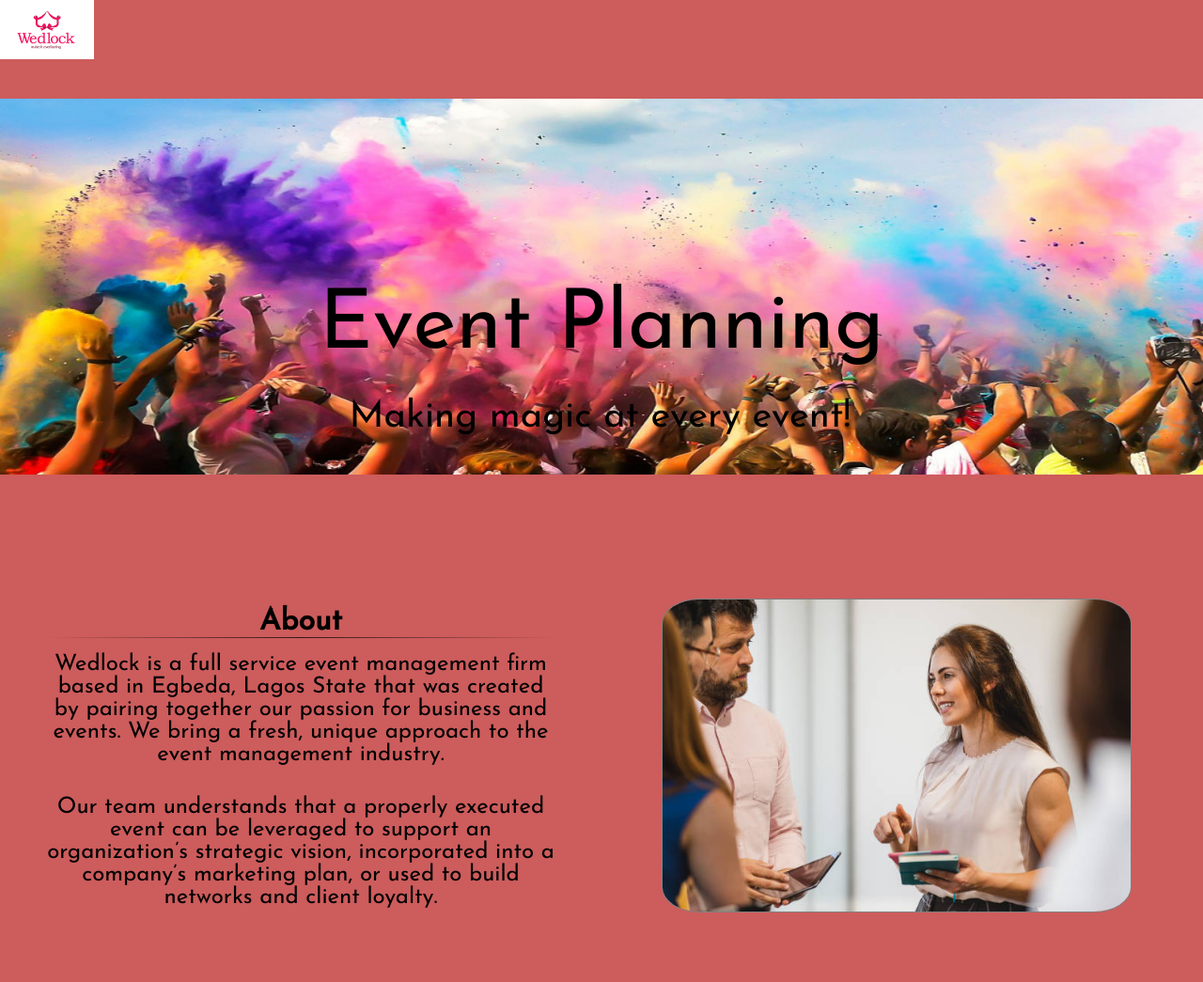
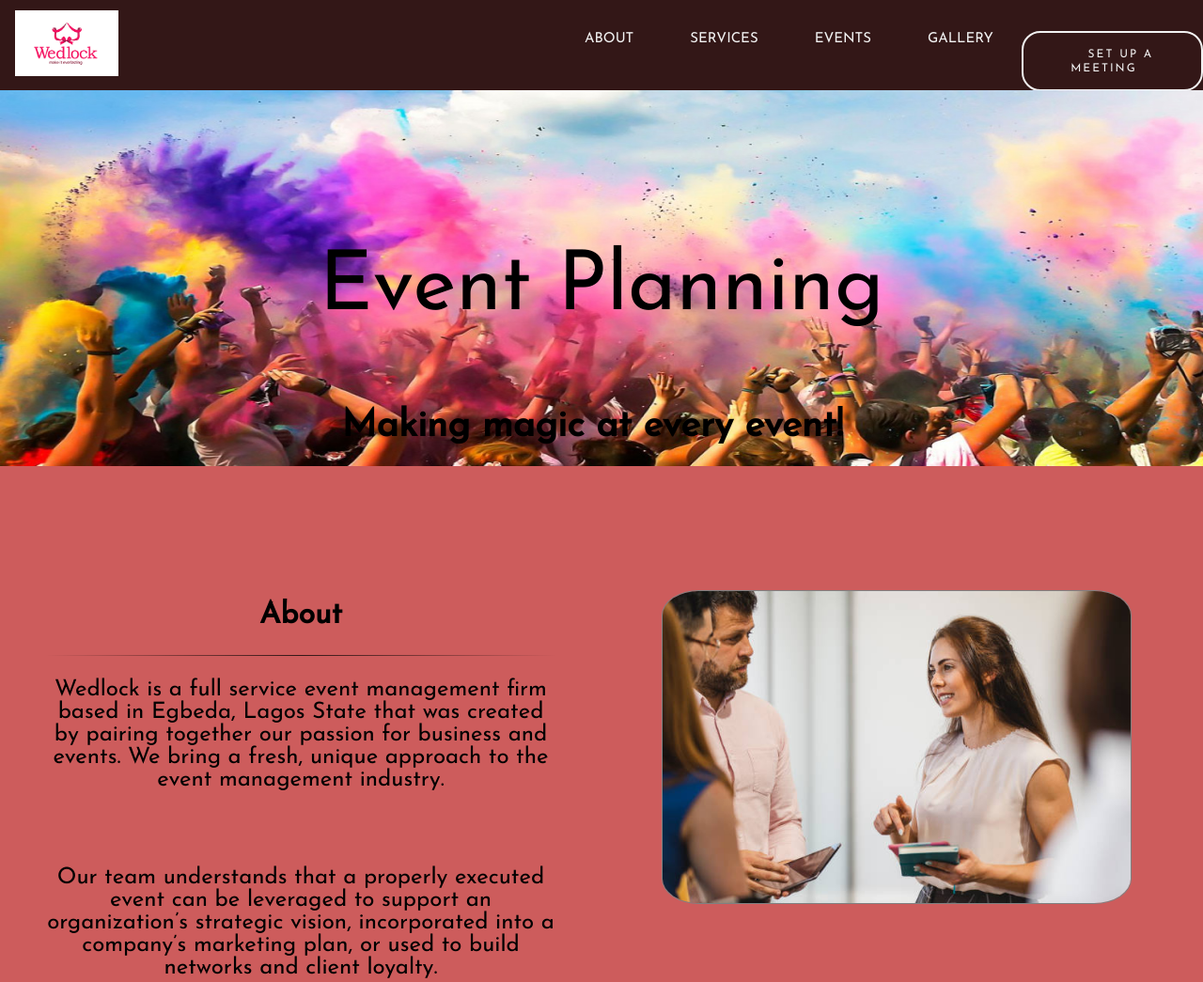
Before and after one commit to pereebi/Landing-Page, a plain HTML site: page index.html in a window 1280 px wide. Shown: the top 1045 px of the page at 94% size. Drawn offline with Linux system fonts and the light colour scheme.

Commit message:
updating the JavaScript

```diff
--- a/css/styles.css
+++ b/css/styles.css
@@ -1,12 +1,11 @@
 *{
     font-family: 'Josefin Sans', sans-serif;
-
-    margin: 0;
     box-sizing: border-box;
 }
 
 body{
     background-color: indianred;
+    margin: 0;
 }
 
 section{
@@ -19,6 +18,65 @@ hr{
 	height: 1px;
 	background-image: linear-gradient(to right, rgba(0, 0, 0, 0), rgba(0, 0, 0, 0.75), rgba(0, 0, 0, 0));
     margin-bottom: 1rem;
+}
+
+.nav-bar{
+    margin-top: 0%;
+    background-color: rgba(0, 0, 0, 0.75);
+    width: 100%;
+    height: 6rem;
+    display: flex;
+    justify-content: space-around;
+
+}
+
+.nav-logo{
+    align-self: center;
+    margin-left: 1rem;
+    flex: 35%;
+}
+
+#nav-menu{
+    display: flex;
+    flex: 50%;
+    margin-top: 50px;
+    list-style-type: none;
+    align-self: center;
+}
+
+.nav-list{
+    color: #f2f2f2;
+    text-align: center;
+    padding: 14px 30px;
+    text-decoration: none;
+    font-size: 15px;
+    cursor: pointer;
+    text-transform: uppercase;
+}
+
+.nav-list:hover{
+    color: rgb(206, 71, 71);
+}
+
+.nav-btn{
+    border: 2px solid #f2f2f2;
+    padding: 1em 0.5em;
+    border-radius: 20px;
+}
+
+.nav-btn:hover{
+    background-color: #f2f2f2;
+}
+
+.nav-btn a{
+    font-size: 12px;
+    text-align: center;
+    padding: 0 1.5em;
+    letter-spacing: 2px;
+}
+
+.nav-btn a:hover{
+    color: rgb(206, 71, 71);
 }
 
 .text{
@@ -52,7 +110,6 @@ hr{
 .hero img{
     width: 100%;
     height: 25rem;
-    margin-top: 3%;
     position: relative;
 }
 
@@ -64,13 +121,15 @@ hr{
 }
 
 .hero-txt h1{
+    margin-top: 0.15rem;
     font-size: 5.5rem;
     font-weight: 500;
 }
 
 .hero-txt p{
     font-size: 2.5rem;
-    padding: 2rem;
+    padding: 1.5rem;
+    font-weight: bold;
 }
 
 .text ul{
@@ -83,32 +142,58 @@ hr{
     padding: 0.5rem;
 }
 
-.services{
+#services{
     flex-direction: row-reverse;
 }
 
-.gallery{
+#gallery{
     flex-direction: column;
 }
 
 footer{
     display: flex;
-    justify-content: space-around;
     background-color: rgba(0, 0, 0, 0.75);
     color: rgb(165, 164, 164);
-    padding: 4rem;
-    margin-top: 5rem;
+    margin-top: 3rem;
+    flex-direction: column;
 }
 
 .footer-logo{
-    flex: 2;
-    text-align: justify;
+    align-self: center;
     max-width: 45%;
+    padding-top: 2rem;
+    display: flex;
+    flex-direction: column;
+}
+
+.footer-logo p{
+    text-align: center;
+}
+
+.footer-logo img{
+    padding-bottom: 1rem;
+    align-self: center;
 
 }
 
 .footer-contact{
-    flex: 2;
-    align-self: center;
+    /* align-self: center; */
     text-align: center;
 }
+
+.footer-contact p{
+    padding: 0.5rem;
+}
+
+.footer-contact span a {
+    padding: 0.5rem;
+}
+
+.footer-contact a{
+    text-decoration: none;
+    color: rgb(165, 164, 164);
+}
+
+.footer-contact h6{
+    padding-top: 3rem;
+}
--- a/index.html
+++ b/index.html
@@ -12,9 +12,11 @@
     <!-- header -->
     <header class="header">
         <nav class="nav-bar">
-             <img src="images\wedlock logo.jpg" alt="logo" width="100">
-            <!-- navigation bar to be dynamically populated via JavaScript -->
-             <ul id="nav-menu"></ul>
+            <div class="nav-logo">
+                <img src="images\wedlock logo.jpg" alt="logo" width="110">
+            </div>
+                <!-- navigation bar to be dynamically populated via JavaScript -->
+            <ul id="nav-menu"></ul>
         </nav>
     </header>
     <main>
@@ -27,7 +29,7 @@
             </div>
         </header>
         <!-- about section -->
-        <section class="about">
+        <section id="about">
             <div class="text">
                 <h1>About</h1>
                 <hr>
@@ -43,7 +45,7 @@
             </div>
         </section>
         <!-- services section -->
-        <section class="services">
+        <section id="services">
             <div class="text">
                 <h1>Services</h1>
                 <hr>
@@ -63,7 +65,7 @@
             </div>
         </section>
         <!-- events section -->
-        <section class="events">
+        <section id="events">
             <div class="text">
                 <h1>Events</h1>
                 <hr>
@@ -79,7 +81,7 @@
             </div>
         </section>
         <!-- gallery section -->
-        <section class="gallery">
+        <section id="gallery">
             <div class="text">
                 <h1>Gallery</h1>
                 <hr>
@@ -100,7 +102,7 @@
                 and a comprehensive plan to ensure that your event is delivered on time and on budget.</p>
         </div>
         <div class="footer-contact">
-            <p>Contact us on</p>
+            <p>Contact us on:</p>
             <span><a href="#"><img src="images\facebook.png" alt="facebook"></a></span>
             <span><a href="#"><img src="images\twitter.png" alt="twitter"></a></span>
             <span><a href="#"><img src="images\instagram (1).png" alt="instagram"></a></span>
--- a/js/app.js
+++ b/js/app.js
@@ -0,0 +1,83 @@
+// get elements
+const navbar = document.querySelector('.nav-bar');
+const menu = document.querySelector('#nav-menu');
+const sections = document.querySelectorAll('section');
+
+// create the elements for the nav-bar
+const about = document.createElement('li');
+const aboutLink = document.createElement('a');
+const services = document.createElement('li');
+const servicesLink = document.createElement('a');
+const events = document.createElement('li');
+const eventsLink = document.createElement('a');
+const gallery = document.createElement('li');
+const galleryLink = document.createElement('a');
+const meeting = document.createElement('li');
+const meetingLink = document.createElement('a');
+
+// setting data and class attributes
+const aboutData = aboutLink.setAttribute('data-type', 'about');
+const aboutClass = aboutLink.setAttribute('class', 'nav-list');
+const servicesData = servicesLink.setAttribute('data-type', 'services');
+const servicesClass = servicesLink.setAttribute('class', 'nav-list');
+const eventsData = eventsLink.setAttribute('data-type', 'events');
+const eventsClass = eventsLink.setAttribute('class', 'nav-list');
+const galleryData = galleryLink.setAttribute('data-type', 'gallery');
+const galleryClass = galleryLink.setAttribute('class', 'nav-list');
+const meetingBtn = meeting.setAttribute('class', 'nav-list nav-btn');
+
+
+// add text content to them
+aboutLink.textContent = `About`;
+servicesLink.textContent = `Services`;
+eventsLink.textContent = `Events`;
+galleryLink.textContent = `Gallery`;
+meetingLink.textContent = `Set up A Meeting`;
+
+
+
+// append a tag to the li's
+about.appendChild(aboutLink);
+services.appendChild(servicesLink);
+events.appendChild(eventsLink);
+gallery.appendChild(galleryLink);
+meeting.appendChild(meetingLink);
+
+
+// li's to the menu
+menu.appendChild(about);
+menu.appendChild(services);
+menu.appendChild(events);
+menu.appendChild(gallery);
+menu.appendChild(meeting);
+
+sections.forEach((section) => {
+    const liTag = document.createElement('li');
+    const aTag = document.createElement('a');
+    aTag.innerText = sections.getAttribute('data-nav');
+    aTag.setAttribute('class', 'menu__link');
+
+    // scroll to anchor ID using scroll to event
+    aTag.addEventListener("click", () => {
+        sections.scrollIntoView({behavior: "smooth"});
+        });
+});
+
+
+// evemtlistner to load the navbar
+document.addEventListener('DOMContentLoaded', function(){
+    return menu;
+
+
+});
+
+// let element = document.querySelectorAll('.nav-list');
+
+// sections.forEach(function(item){
+
+//     element.addEventListener('click', function(e){
+//         e.preventDefault();
+
+//         sections.scrollIntoView({behavior: 'smooth', block: 'center'});
+//     });
+// });
```
